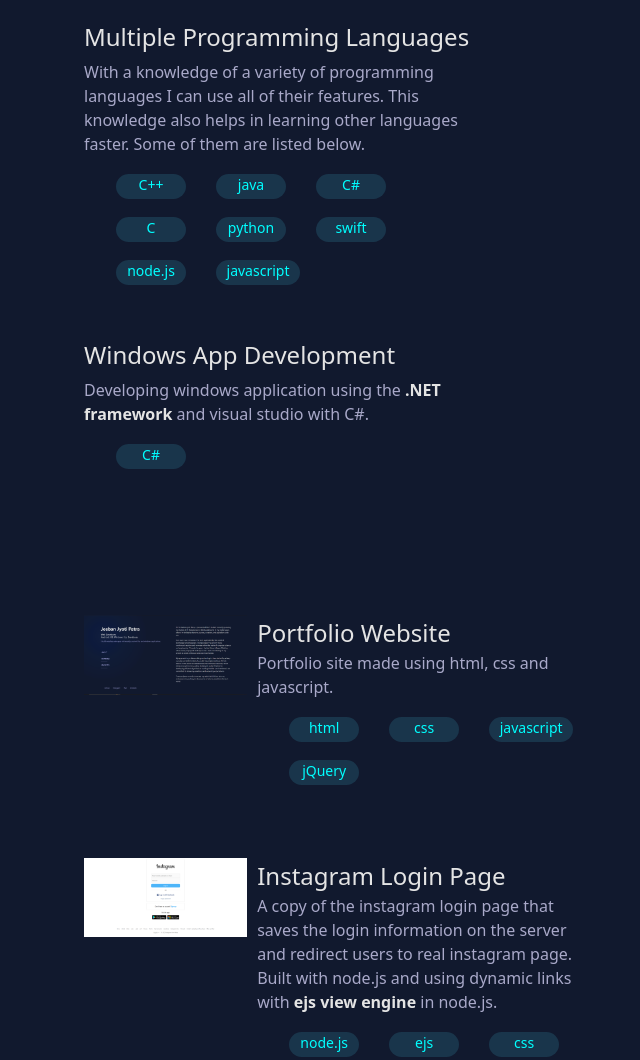
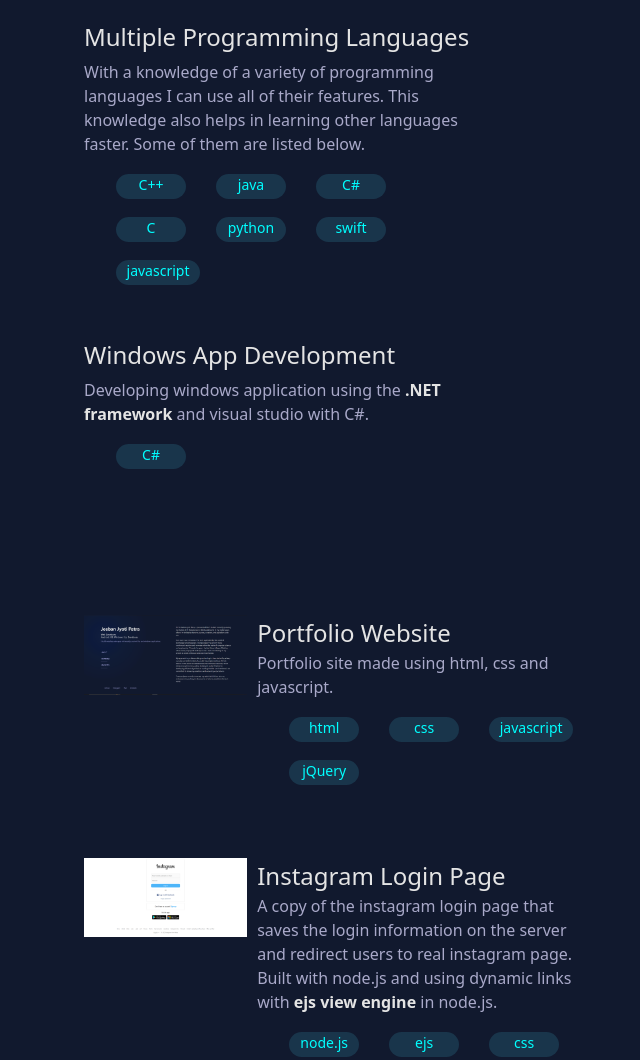
Before and after one commit to jeeban-jyoti/portfolio, a plain HTML site: page index.html in a window 1280 px wide. Shown: the part 1552-2612 px from the top of the page, without its empty margins (640-1280 px from the left). Drawn offline with nearby package versions, Linux system fonts and the light colour scheme.

Commit message:
Update index.html

```diff
--- a/index.html
+++ b/index.html
@@ -147,7 +147,6 @@
                     <li class="lang">swift</li>
                 </ul>
                 <ul class="expertise-card-languages">
-                    <li class="lang">node.js</li>
                     <li class="lang" style="width: 84px;">javascript</li>
                 </ul>
             </div>
```
